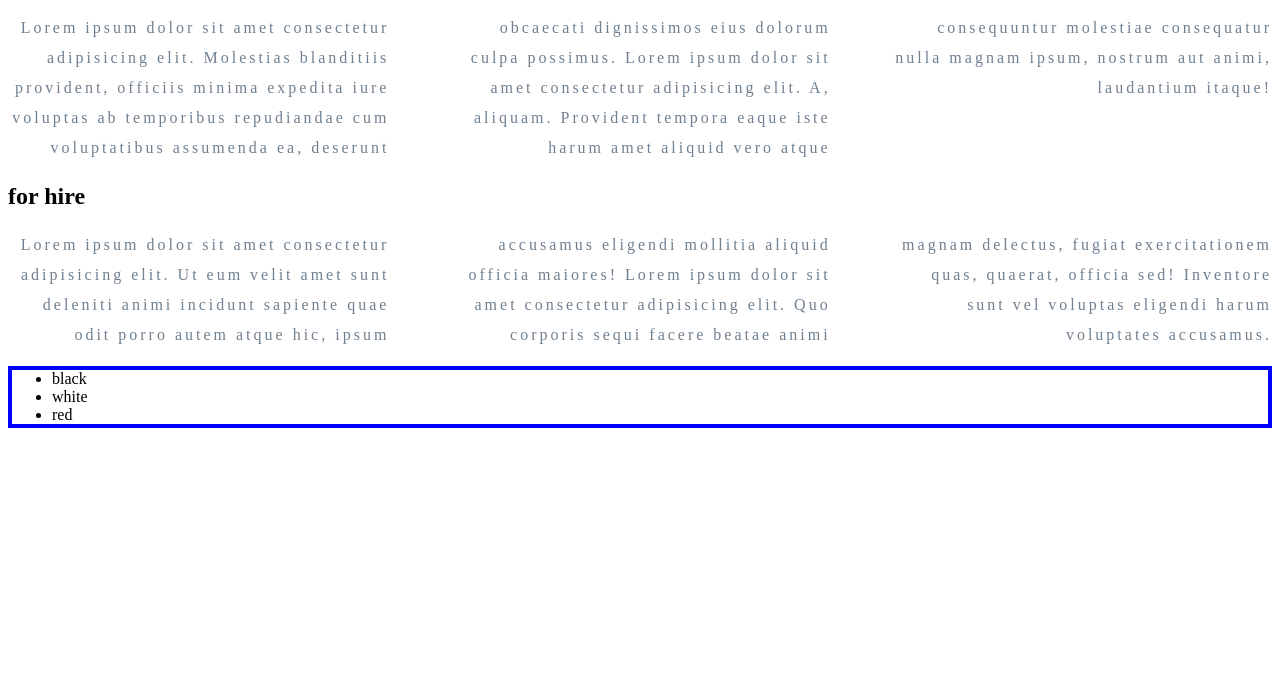
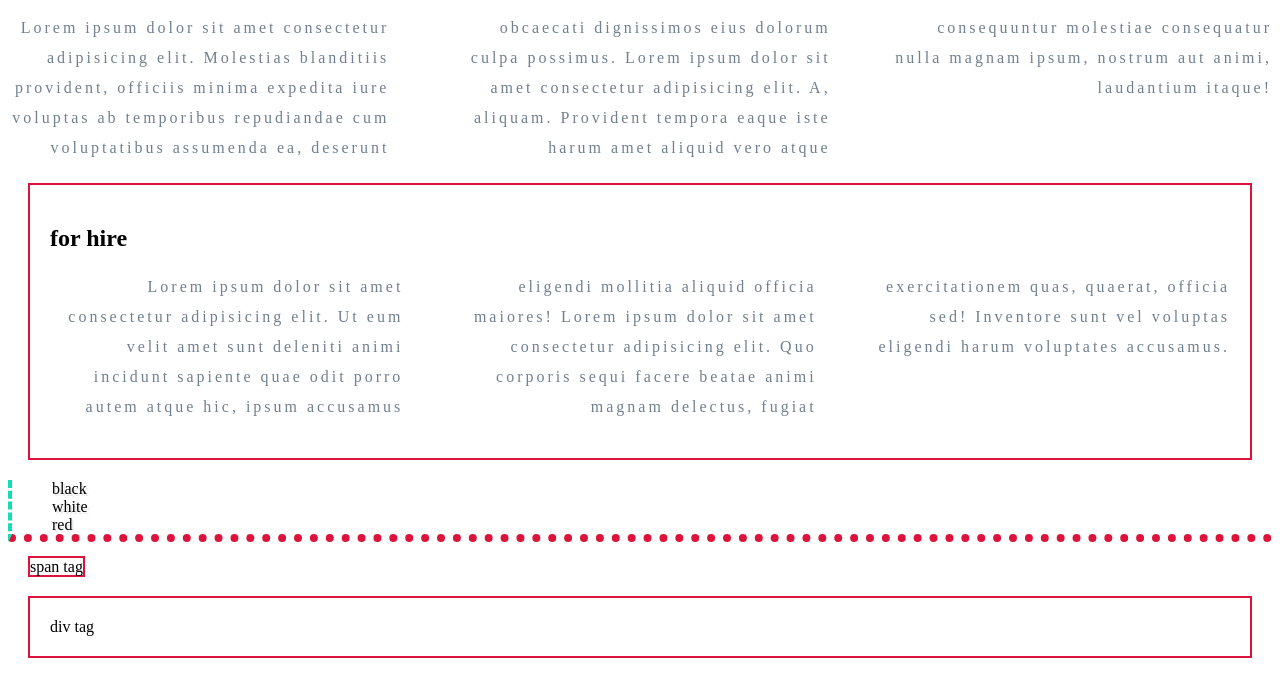
Before and after one commit to carleoner/CSS_HTML, a plain HTML site: page index.html in a window 1280 px wide. Shown: the part 39-736 px from the top of the page. Drawn offline with Linux system fonts and the light colour scheme.

Commit message:
css more

```diff
--- a/index.html
+++ b/index.html
@@ -35,5 +35,9 @@
       <li>white</li>
       <li>red</li>
     </ul>
+
+    <span>span tag</span>
+
+    <div>div tag</div>
   </body>
 </html>
--- a/styles.css
+++ b/styles.css
@@ -17,7 +17,31 @@ p {
 }
 
 ul {
-  border-width: 4px;
+  /* border-width: 4px;
   border-style: solid;
-  border-color: blue;
+  border-color: blue; */
+
+  /* border: 4px solid crimson; */
+
+  border-bottom: 8px dotted crimson;
+  border-left: 4px dashed rgb(20, 220, 180);
 }
+
+li {
+  list-style-type: none;
+  /* text-shadow: 2px 2px lightgray; */
+  text-shadow: 2px 2px #e9e9e9;
+}
+
+span {
+  /* display: block; */
+  /* display: inline-block; */
+  margin: 20px;
+  border: 2px solid crimson;
+}
+
+div {
+  border: 2px solid crimson;
+  margin: 20px;
+  padding: 20px;
+}
```
